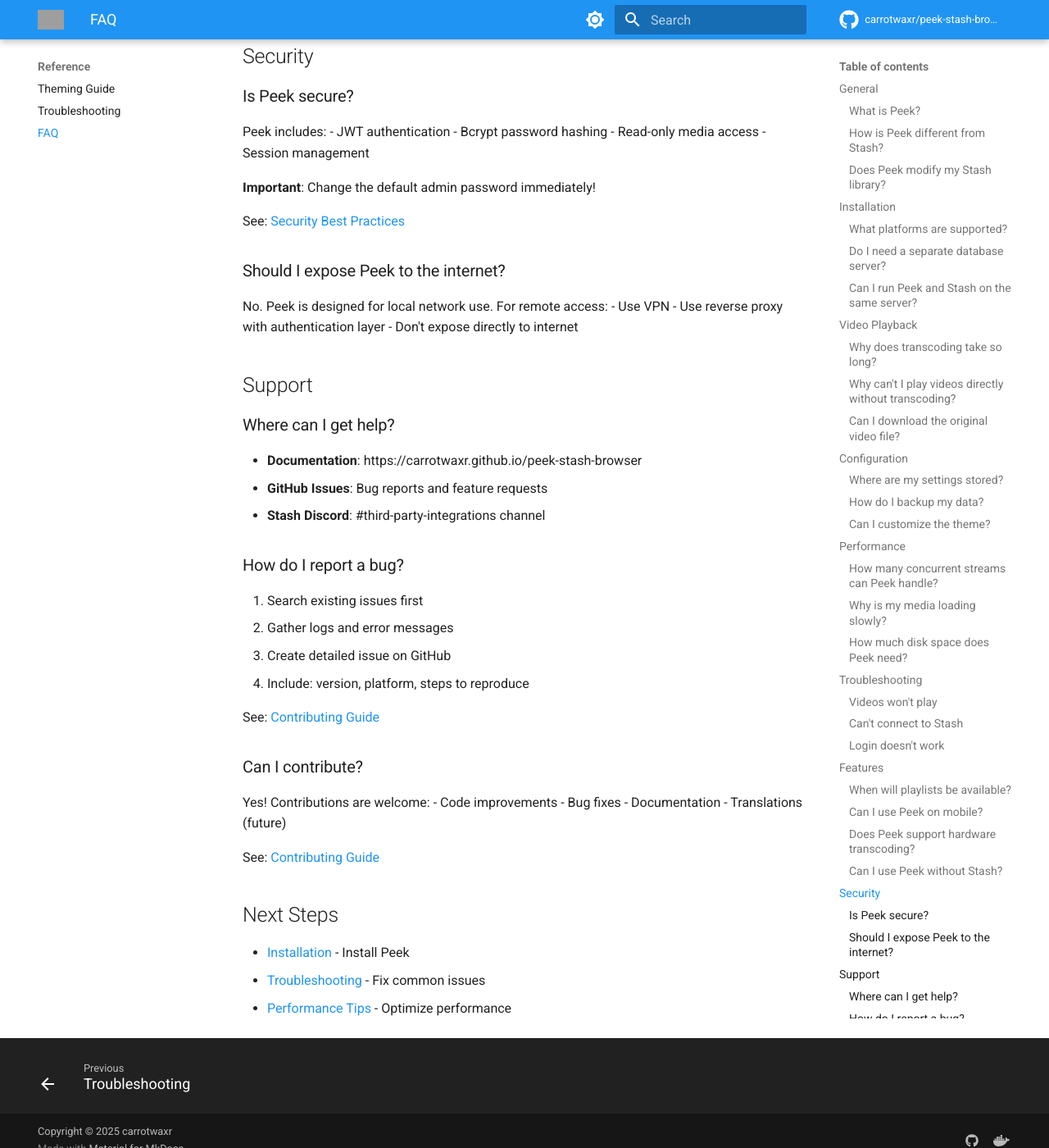
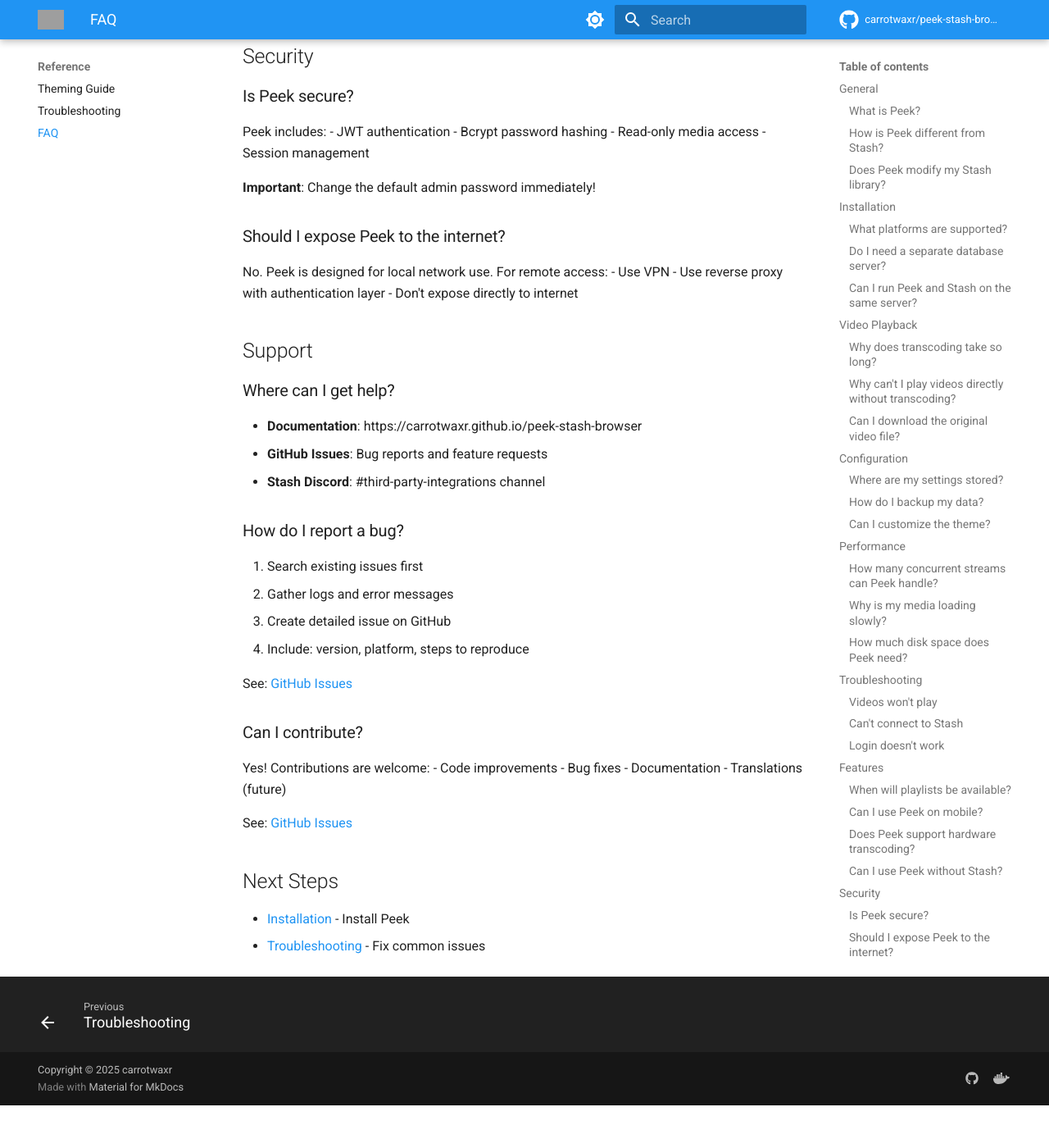
Before and after one commit to carrotwaxr/peek-stash-browser, an MkDocs documentation site: the page built from docs/reference/faq.md, in a window 1280 px wide and 1400 px high, scrolled down 4525 px. Shown: the whole window at 82% size. Built offline with MkDocs 1.6.1 and Material for MkDocs 9.7.7, drawn with Linux system fonts in a browser that asks for light colours; comment, search, counter and statistics services are not loaded; after the commit the page ends 5873 px from its top, so only the background shows below that; grey boxes are pictures that could not be loaded.

Commit message:
docs: Fix broken internal links after cleanup
Remove all references to deleted documentation files:
- deployment/environment.md
- deployment/unraid.md
- development/setup.md
- development/contributing.md
- user-guide/video-playback.md
- user-guide/playlists.md
- reference/performance.md
- reference/security.md

Replace contributing links with direct GitHub Issues links.

```diff
--- a/docs/reference/faq.md
+++ b/docs/reference/faq.md
@@ -172,8 +172,6 @@
 
 **Important**: Change the default admin password immediately!
 
-See: [Security Best Practices](security.md)
-
 ### Should I expose Peek to the internet?
 
 No. Peek is designed for local network use. For remote access:
@@ -196,7 +194,7 @@
 3. Create detailed issue on GitHub
 4. Include: version, platform, steps to reproduce
 
-See: [Contributing Guide](../development/contributing.md)
+See: [GitHub Issues](https://github.com/carrotwaxr/peek-stash-browser/issues)
 
 ### Can I contribute?
 
@@ -206,10 +204,9 @@
 - Documentation
 - Translations (future)
 
-See: [Contributing Guide](../development/contributing.md)
+See: [GitHub Issues](https://github.com/carrotwaxr/peek-stash-browser/issues)
 
 ## Next Steps
 
 - [Installation](../getting-started/installation.md) - Install Peek
 - [Troubleshooting](troubleshooting.md) - Fix common issues
-- [Performance Tips](performance.md) - Optimize performance
```
Also changed, not shown: docs/getting-started/configuration.md (+0 -1 lines), docs/getting-started/installation.md (+0 -5 lines), docs/getting-started/quick-start.md (+0 -2 lines), docs/reference/troubleshooting.md (+0 -4 lines).
